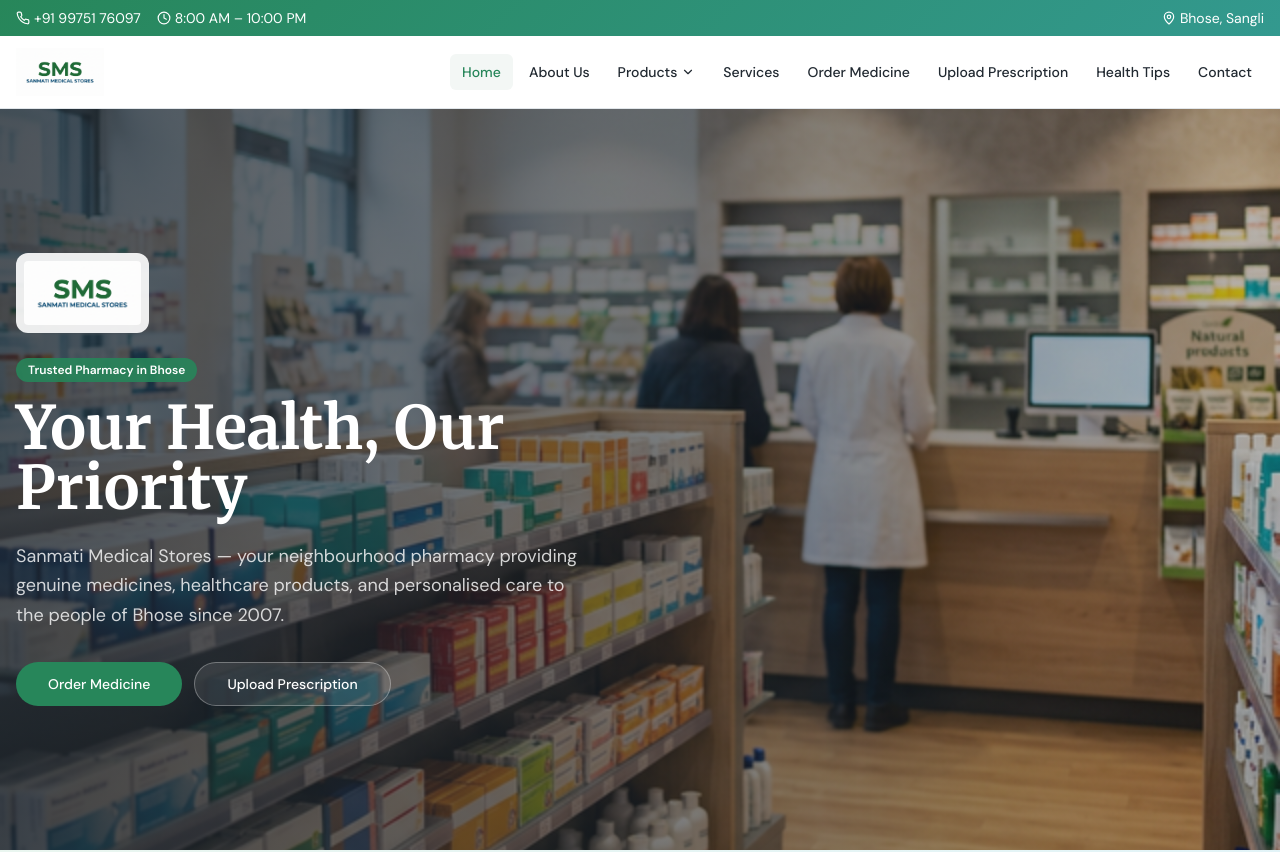
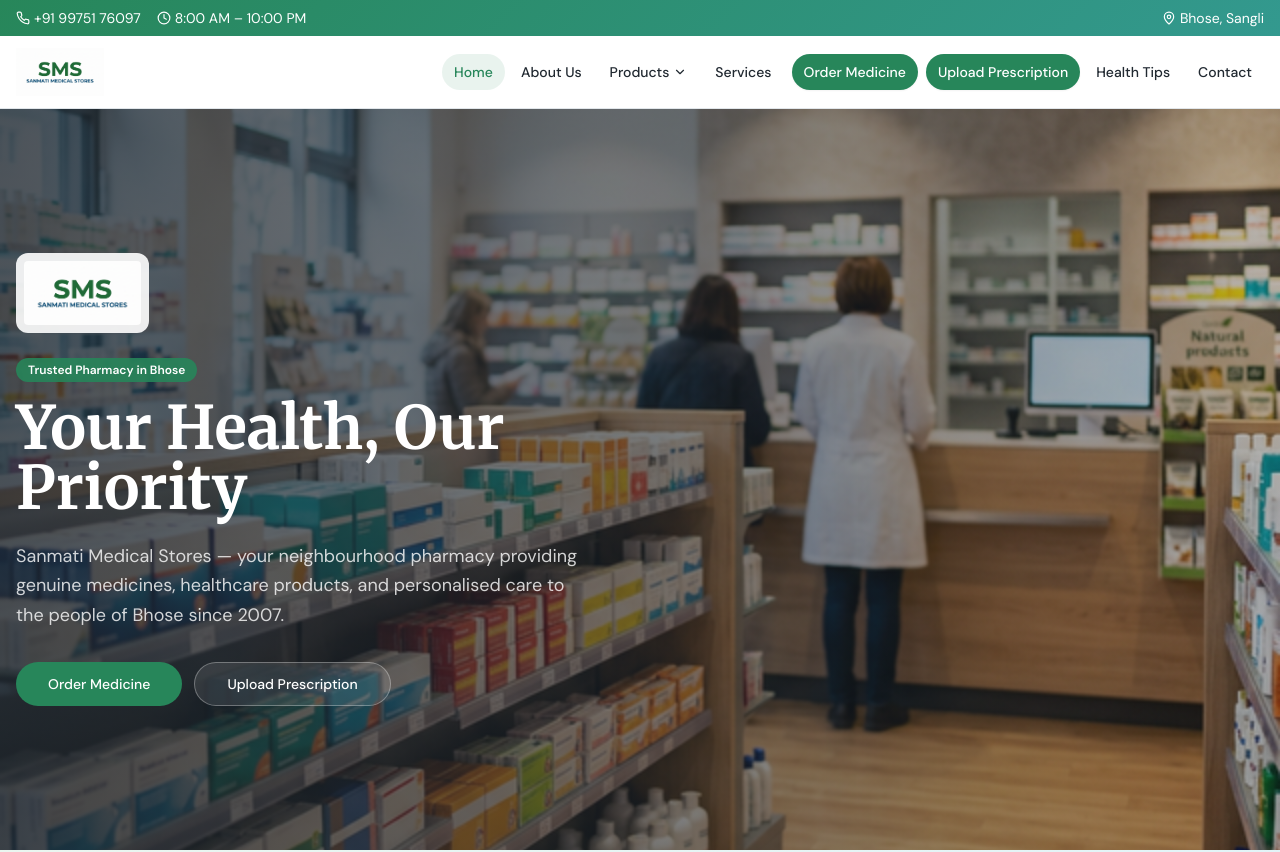
Before and after one commit to besoham28/sanmati_medical, a React (Vite) app: page / in a window 1280 px wide. Shown: the top 852 px of the page. Built offline with nearby package versions, Linux system fonts and the light colour scheme; the HTML template or start-up script is replaced by a standard one.

Commit message:
Update navigation links to use medical green styling and buttons

```diff
--- a/src/components/Header.tsx
+++ b/src/components/Header.tsx
@@ -56,8 +56,8 @@ const Header = () => {
                 onMouseEnter={() => setDropdownOpen(true)}
                 onMouseLeave={() => setDropdownOpen(false)}
               >
-                <button className={`flex items-center gap-1 px-3 py-2 rounded-md text-sm font-medium transition-colors hover:bg-muted ${location.pathname.startsWith("/products") || location.pathname.startsWith("/categories") || location.pathname.startsWith("/health-products") ? "text-primary bg-muted" : "text-foreground"}`}>
-                  {link.label} <ChevronDown size={14} />
+                <button className={`flex items-center gap-1 px-3 py-2 rounded-full text-sm font-medium transition-all duration-200 hover:text-primary hover:bg-primary/10 ${location.pathname.startsWith("/products") || location.pathname.startsWith("/categories") || location.pathname.startsWith("/health-products") ? "text-primary bg-primary/10" : "text-foreground"}`}>
+                  {link.label} <ChevronDown size={14} className={`transition-transform duration-200 ${dropdownOpen ? "rotate-180" : ""}`} />
                 </button>
                 {dropdownOpen && (
                   <div className="absolute top-full left-0 bg-card border border-border rounded-lg shadow-lg py-2 min-w-[200px] animate-fade-in">
@@ -77,7 +77,13 @@ const Header = () => {
               <Link
                 key={link.path}
                 to={link.path}
-                className={`px-3 py-2 rounded-md text-sm font-medium transition-colors hover:bg-muted ${location.pathname === link.path ? "text-primary bg-muted" : "text-foreground"}`}
+                className={`px-3 py-2 rounded-full text-sm font-medium transition-all duration-200
+                  ${(link.label === "Order Medicine" || link.label === "Upload Prescription")
+                    ? "bg-primary text-primary-foreground shadow-sm hover:bg-primary/90 hover:-translate-y-0.5 ml-1"
+                    : location.pathname === link.path
+                      ? "text-primary bg-primary/10"
+                      : "text-foreground hover:text-primary hover:bg-primary/10"
+                  }`}
               >
                 {link.label}
               </Link>
@@ -105,7 +111,18 @@ const Header = () => {
                 ))}
               </div>
             ) : (
-              <Link key={link.path} to={link.path} className={`block px-3 py-2 text-sm rounded-md ${location.pathname === link.path ? "text-primary bg-muted font-medium" : "text-foreground hover:bg-muted"}`} onClick={() => setMobileOpen(false)}>
+              <Link
+                key={link.path}
+                to={link.path}
+                className={`block px-4 py-2.5 my-0.5 text-sm rounded-lg transition-colors
+                  ${(link.label === "Order Medicine" || link.label === "Upload Prescription")
+                    ? "bg-primary text-primary-foreground font-medium"
+                    : location.pathname === link.path
+                      ? "text-primary bg-primary/10 font-medium"
+                      : "text-foreground hover:bg-primary/5 active:bg-primary/10"
+                  }`}
+                onClick={() => setMobileOpen(false)}
+              >
                 {link.label}
               </Link>
             )
```
